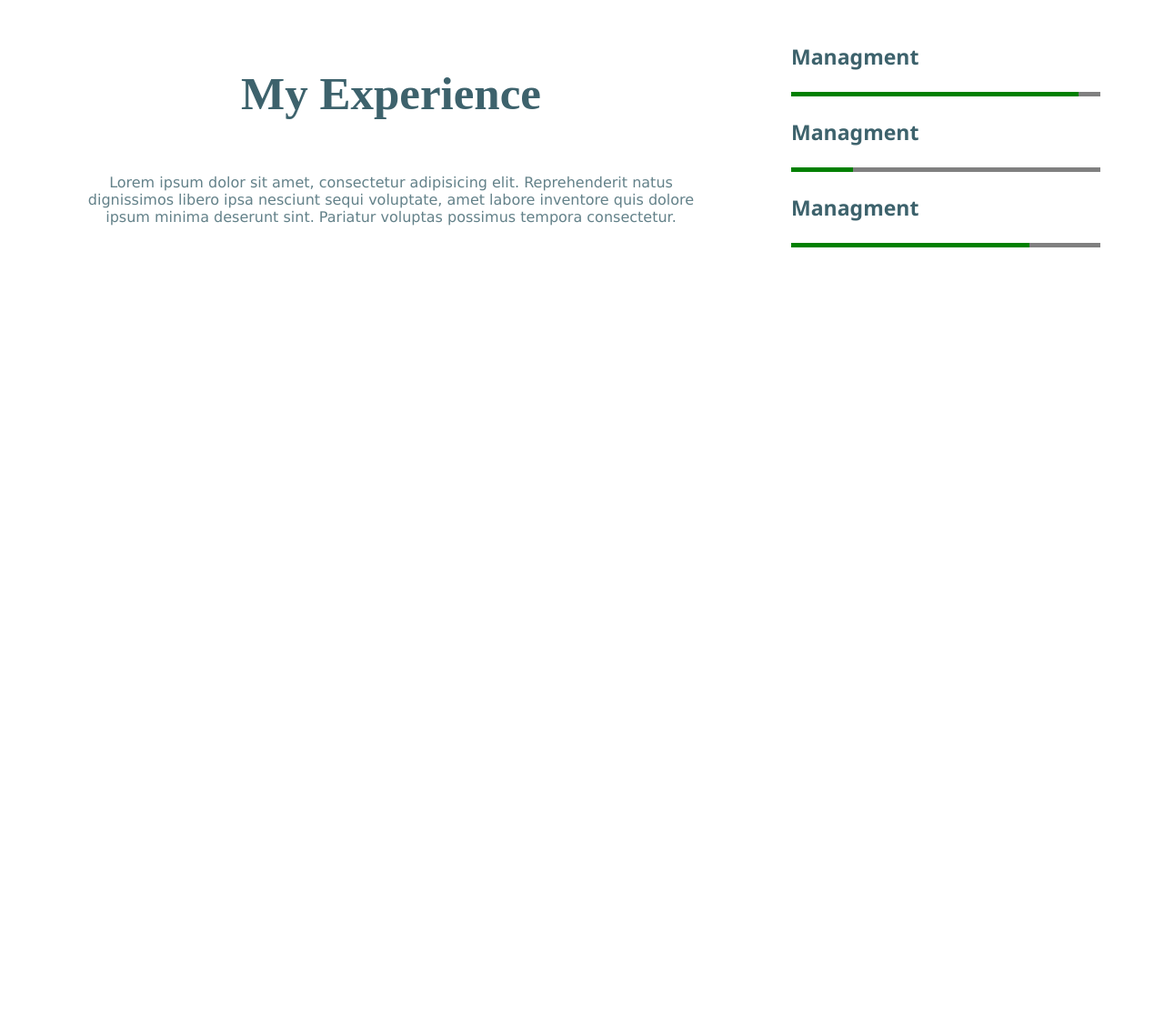
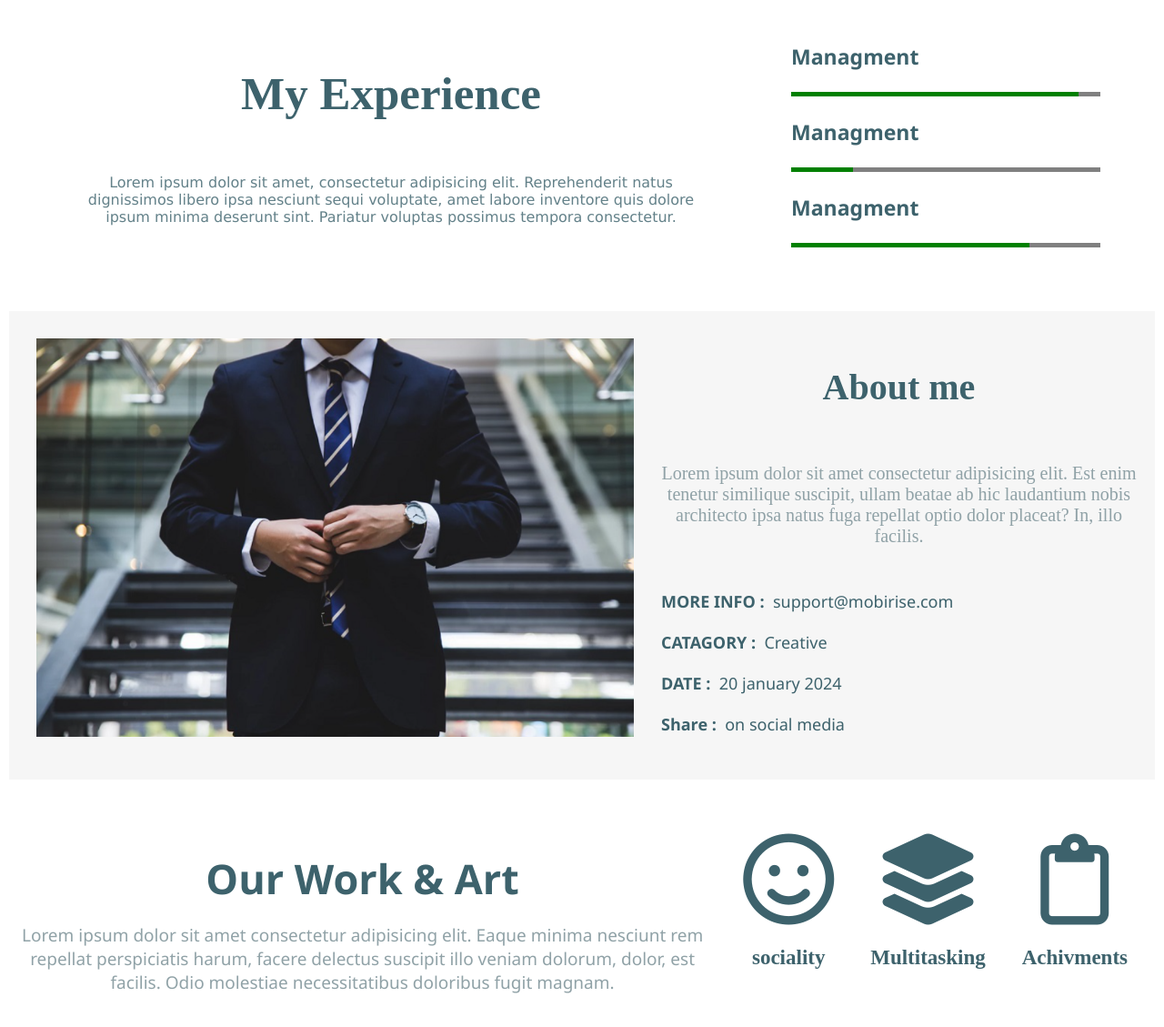
Before and after one commit to Hardik0102/Portfolio, a plain HTML site: page index.html in a window 1280 px wide. Shown: the part 2100-3229 px from the top of the page at 91% size. Before the commit the page ends 2442 px from the top, so only its background shows below. Drawn offline with Linux system fonts and the light colour scheme.

Commit message:
added icons and 3 more sections

```diff
--- a/index.css
+++ b/index.css
@@ -355,3 +355,153 @@ h1{
         margin: 0px;
     }
 }
+.sixth{
+
+    display: flex;
+    flex-direction: row;
+    background-color:#f6f6f6;
+    padding: 10px;
+    margin: 10px;
+
+}
+.tie{
+
+    width: 656.99px;
+    height: 437.72px;
+    padding: 20px;
+}
+.Aboutme{
+
+    display: flex;
+    flex-direction: column;
+    padding: 10px;
+
+
+}
+#me{
+  text-align: center;
+  font-family: serif;
+  font-size: 40px;
+  color: #3d626c;
+
+}
+
+#aboutpara{
+    text-align: center;
+    font-family:serif;
+    font-size: 20px;
+    color: #869a9fea;
+
+}
+.Contactinfo{
+
+    color: #3d626c;
+    font-size: large;
+    line-height: 2.5;
+
+}
+
+@media (max-width:1030px) {
+    .sixth{
+        justify-content: center;
+        text-align: center;
+        /* flex-wrap: wrap; */
+        padding: 10px;
+
+
+    }
+}
+@media (max-width:990px) {
+    .sixth{
+        text-align: center;
+        flex-wrap: wrap;
+        margin: 0px;
+    }
+}
+
+@media (max-width:1030px) {
+    .tie{
+        width: 549px;
+        height: 365px;
+    }
+}
+@media (max-width:990px) {
+    .tie{
+        width: 355px;
+        height: 269px ;
+    }
+
+}
+@media (max-width:1030px) {
+    #me{
+        size: 80%;
+        margin-top: 20px;
+        margin-bottom: 20px;
+    }
+}
+
+.seventh{
+    display: flex;
+    flex-direction: row;
+    margin: 10px;
+    margin-top: 30px;
+    padding: 10px;
+    gap: 20px;
+}
+
+.art{
+
+    display: flex;
+    flex-direction: column;
+
+
+}
+
+.articon{
+    display: flex;
+    flex-direction: row;
+}
+#arth{
+    text-align: center;
+    color: #3d626c;
+    font-size: 45px;
+    margin-bottom: 0px;
+
+}
+#artp{
+    color: #869a9fea;
+    font-size: 19px;
+    margin-bottom: 0px;
+    text-align: center;
+
+}
+@media (max-width:1030px) {
+    .seventh{
+        justify-content: center;
+        text-align: center;
+        flex-wrap: wrap;
+        padding: 10px;
+    }
+}
+@media (max-width:990px) {
+    .seventh{
+        text-align: center;
+        flex-wrap: wrap;
+        margin: 0px;
+
+    }
+}
+@media (max-width:1030px) {
+    .articon{
+        justify-content: center;
+        flex-wrap: wrap;
+        padding: 10px;
+    }
+}
+@media (max-width:990px) {
+    .articon{
+        justify-content: center;
+        flex-wrap: wrap;
+        padding: 10px;
+    }
+}
--- a/index.html
+++ b/index.html
@@ -66,22 +66,22 @@
          </div>
 
          <div class="icons">
-            <i class="fa-solid fa-user"></i>
+            <i class="fa-regular fa-lightbulb"></i>
             <h3 class="hed">profesionalism</h3>
          </div>
 
          <div class="icons">
-            <i class="fa-solid fa-user"></i>
+            <i class="fa-regular fa-face-smile"></i>
             <h3 class="hed">sociality </h3>
          </div>
 
          <div class="icons">
-            <i class="fa-solid fa-user"></i>
+            <i class="fa-solid fa-layer-group"></i>
             <h3 class="hed">Multitasking</h3>
          </div>
 
          <div class="icons">
-            <i class="fa-solid fa-user"></i>
+            <i class="fa-regular fa-clipboard"></i>
             <h3 class="hed">Achivments</h3>
          </div>
 
@@ -139,6 +139,55 @@
             <progress max="100" value="77" class="progressbar"></progress>
          </div>
       </section>
+      <section class="sixth">
+         <div >
+            <img src="/tie about me.png" alt="tie" class="tie" >
+         </div>
+         <div class="Aboutme">
+            <h3 id="me">About me</h3>
+            <p id="aboutpara">Lorem ipsum dolor sit amet consectetur adipisicing elit. Est enim tenetur similique suscipit, ullam beatae ab hic laudantium nobis architecto ipsa natus fuga repellat optio dolor placeat? In, illo facilis.</p>
+            <span>
+               <p class="Contactinfo">
+
+                  <strong>MORE INFO :</strong> &nbsp;support@mobirise.com <br>
+                  <strong>CATAGORY :</strong> &nbsp;Creative <br>
+                  <strong>DATE :</strong> &nbsp;20 january 2024 <br>
+                  <strong>Share :</strong> &nbsp;on social media <br>
+
+               </p>
+
+            </span>
+         </div>
+      </section>
+      <section class="seventh">
+         <div class="art">
+            <span>
+               <h2 id="arth">Our Work & Art</h2>
+            </span>
+            <span>
+               <p id="artp">Lorem ipsum dolor sit amet consectetur adipisicing elit. Eaque minima nesciunt rem repellat perspiciatis harum, facere delectus suscipit illo veniam dolorum, dolor, est facilis. Odio molestiae necessitatibus doloribus fugit magnam.</p>
+            </span>
+         </div>
+         <div class="articon">
+            <div class="icons">
+               <i class="fa-regular fa-face-smile"></i>
+               <h3 class="hed">sociality </h3>
+            </div>
+
+            <div class="icons">
+               <i class="fa-solid fa-layer-group" class="ii"></i>
+               <h3 class="hed">Multitasking</h3>
+            </div>
+
+            <div class="icons">
+               <i class="fa-regular fa-clipboard"></i>
+               <h3 class="hed">Achivments</h3>
+            </div>
+
+
+         </div>
+
+      </section>
 
 </body>
 </html>
```
Also changed, not shown: tie about me.png (added).
